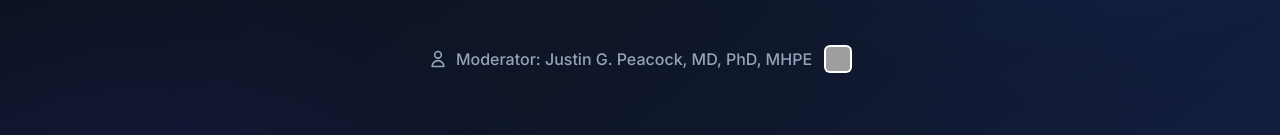
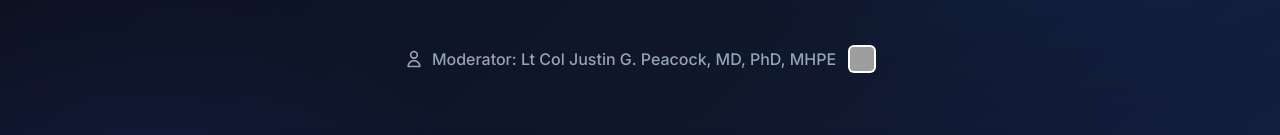
Before and after one commit to Nuclear-Peacock/SNMMI-Grant-Workshop, a plain HTML site: page index.html in a window 1280 px wide. Shown: the part 462-597 px from the top of the page. Drawn offline with nearby package versions, Linux system fonts and the light colour scheme; grey boxes are pictures that could not be loaded.

Commit message:
Update index.html

```diff
--- a/index.html
+++ b/index.html
@@ -78,7 +78,7 @@
 
             <p class="text-md text-slate-400 mb-12 font-medium flex items-center justify-center gap-2">
                 <svg class="w-5 h-5" fill="none" stroke="currentColor" viewBox="0 0 24 24"><path stroke-linecap="round" stroke-linejoin="round" stroke-width="2" d="M16 7a4 4 0 11-8 0 4 4 0 018 0zM12 14a7 7 0 00-7 7h14a7 7 0 00-7-7z"></path></svg>
-                Moderator: Justin G. Peacock, MD, PhD, MHPE
+                Moderator: Lt Col Justin G. Peacock, MD, PhD, MHPE
                 <a href="https://www.linkedin.com/in/jpeacock/" target="_blank" rel="noopener noreferrer" class="ml-1 transition-transform hover:scale-110" title="Connect with Justin on LinkedIn">
                     <img src="https://api.qrserver.com/v1/create-qr-code/?size=60x60&data=https://www.linkedin.com/in/jpeacock/&margin=2" alt="LinkedIn QR Code" class="w-7 h-7 rounded-md bg-white p-0.5 shadow-sm">
                 </a>
```
